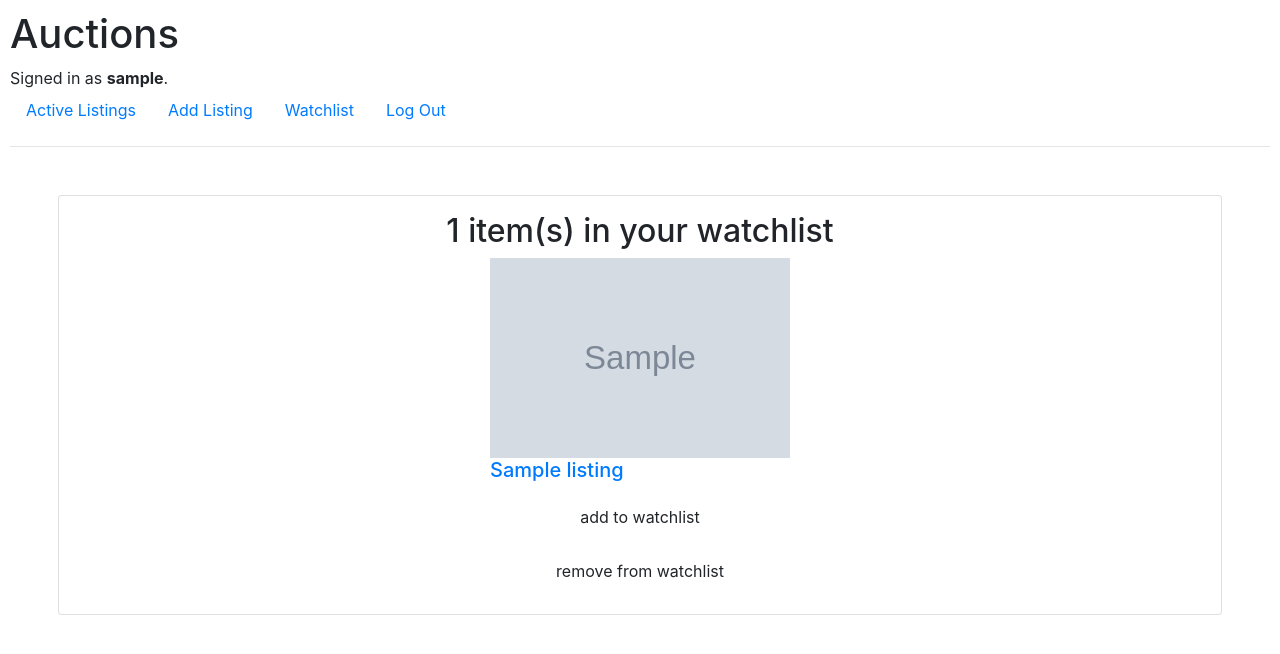
After one commit to abeatrix/Auction, a Django app: page /watchlist in a window 1280 px wide. The commit adds this page. Shown: the top 654 px of the page. Run offline with Django 3.2, Linux system fonts and the light colour scheme; a user stored in the database is signed in; tables that the repository leaves empty hold one stand-in row (values such as "Sample post"); grey boxes marked "Sample" are stand-in pictures; some libraries are stand-ins or nearby versions.

Commit message:
base app completed

```diff
--- a/auctions/templates/auctions/layout.html
+++ b/auctions/templates/auctions/layout.html
@@ -23,6 +23,9 @@
             <li class="nav-item">
                 <a class="nav-link" href="{% url 'create' %}">Add Listing</a>
             </li>
+            <li class="nav-item">
+                <a class="nav-link" href="{% url 'watchlist' %}">Watchlist</a>
+            </li>
             {% if user.is_authenticated %}
                 <li class="nav-item">
                     <a class="nav-link" href="{% url 'logout' %}">Log Out</a>
--- /dev/null
+++ b/auctions/templates/auctions/watchlist.html
@@ -0,0 +1,23 @@
+{% extends "auctions/layout.html" %}
+
+{% block body %}
+<div class="card align-items-center m-5 p-3">
+    <h2>{{listings.count}} item(s) in your watchlist</h2>
+
+    {% for listing in listings %}
+        <a href="{% url 'listing' listing.listing.id %}">
+        <img src="{{listing.listing.img}}" width="300" height="200" />
+        <h5>{{ listing.listing.title }}</h5>
+        </a>
+        <form class="m-2" method="POST" action="{% url 'add' listing.listing.id %}">
+            {% csrf_token %}
+            <button type="submit" class="btn">add to watchlist</button>
+        </form>
+
+        <form class="m-2" method="POST" action="{% url 'remove' listing.listing.id %}">
+            {% csrf_token %}
+            <button type="submit" class="btn">remove from watchlist</button>
+        </form>
+    {% endfor %}
+</div>
+{% endblock %}
--- a/auctions/urls.py
+++ b/auctions/urls.py
@@ -9,6 +9,9 @@ urlpatterns = [
     path("register", views.register, name="register"),
     path("listing/<int:listing_id>", views.listing, name="listing"),
     path("create", views.create, name="create"),
+    path("watchlist", views.watchlist, name="watchlist"),
     path("listing/<int:listing_id>/bid", views.bid, name="bid"),
     path("listing/<int:listing_id>/comment", views.comment, name="comment"),
+    path("listing/<int:listing_id>/add", views.add, name="add"),
+    path("listing/<int:listing_id>/remove", views.remove, name="remove"),
 ]
--- a/auctions/views.py
+++ b/auctions/views.py
@@ -4,9 +4,10 @@ from django.http import HttpResponse, HttpResponseRedirect
 from django.shortcuts import render, redirect
 from django.urls import reverse
 from .forms import Item_Form, Comment_Form, Bid_Form
-from .models import User, Listing, Category, Bids
+from .models import User, Listing, Category, Bids, WatchList, Comments
 from django.contrib.auth.decorators import login_required
 
+# Index Page that display a list of Listings
 def index(request):
     context = {"listings": Listing.objects.filter(alive=True)}
     return render(request, "auctions/index.html", context)
@@ -63,20 +64,22 @@ def register(request):
     else:
         return render(request, "auctions/register.html")
 
+# Listing Page
 def listing(request, listing_id):
     if request.method == "POST":
         listing = Listing.objects.get(id=listing_id)
         listing.alive = False
         listing.save()
         return redirect("/")
-    bid_form = Bid_Form()
     try:
         listing = Listing.objects.get(id=listing_id)
+        comments = Comments.objects.filter(listing_id=listing_id)
     except Listing.DoesNotExist:
         listing = None
-    context = {'listing': listing, "form": bid_form}
+    context = {'listing': listing, "comments": comments}
     return render(request, 'auctions/listing.html', context)
 
+# Create Listing
 @login_required
 def create(request):
     form = Item_Form()
@@ -95,12 +98,29 @@ def create(request):
     context = {"form": form, "category": category, "listings": listing}
     return render(request, 'auctions/create.html', context)
 
+# Place Bid on Listing
+@login_required
 def bid(request, listing_id):
     if request.method == "POST":
+        listing = Listing.objects.get(id=listing_id)
         form = Bid_Form(request.POST)
         if form.is_valid():
+            price = float(request.POST['bid'])
+            current_price = listing.startingBid
+            if listing.currentBid:
+                current_price = listing.currentBid
+            if price > current_price:
+                highest_bid = form.save(commit=False)
+                highest_bid.bidder = request.user
+                highest_bid.listing = listing
+                highest_bid.save()
+                listing.currentBid = price
+                listing.bidder = request.user
+                listing.save()
             return redirect("listing", listing_id)
 
+# Add Comment to Listing Page
+@login_required
 def comment(request, listing_id):
     if request.method == "POST":
         listing = Listing.objects.get(id=listing_id)
@@ -111,3 +131,32 @@ def comment(request, listing_id):
             new_comment.listing = listing
             new_comment.save()
             return redirect("listing", listing_id=listing_id)
+        else:
+            context = {'listing': listing, "errors": form.errors}
+            return render(request, 'auctions/listing.html', context)
+
+# Add Listing to Watchlist
+@login_required
+def add(request, listing_id):
+    item = Listing.objects.get(id=listing_id)
+    if request.method == "POST":
+        listing = WatchList(user=request.user, listing=item)
+        listing.save()
+        return redirect("listing", listing_id=listing_id)
+
+# Remove Listing from Watchlist
+@login_required
+def remove(request, listing_id):
+    item = Listing.objects.get(id=listing_id)
+    if request.method == "POST":
+        listing = request.user.watchlist.get(listing=item)
+        listing.delete()
+        return redirect("listing", listing_id=listing_id)
+
+# Current User's Watchlist
+@login_required
+def watchlist(request):
+    listings = request.user.watchlist.all()
+
+    context = {"listings": listings}
+    return render(request, "auctions/watchlist.html", context)
```
Also changed, not shown: auctions/templates/auctions/listing.html (+22 -5 lines).
